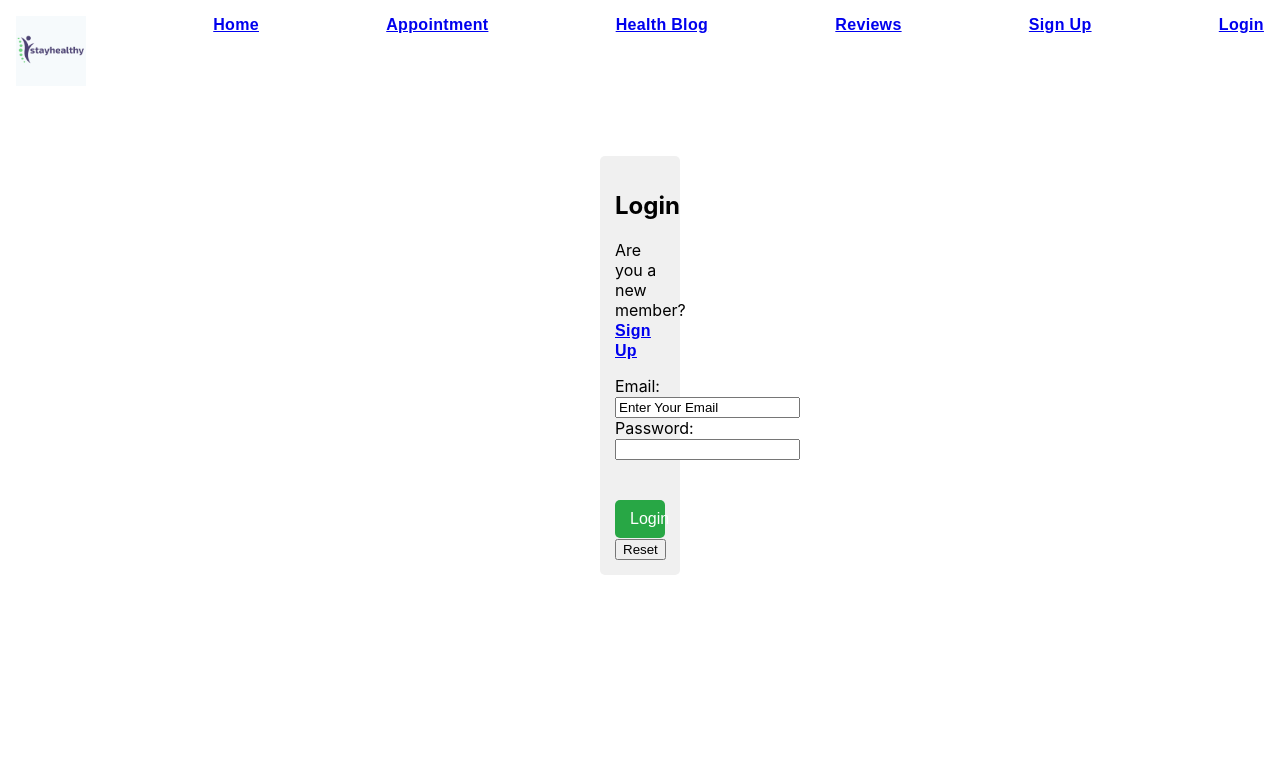
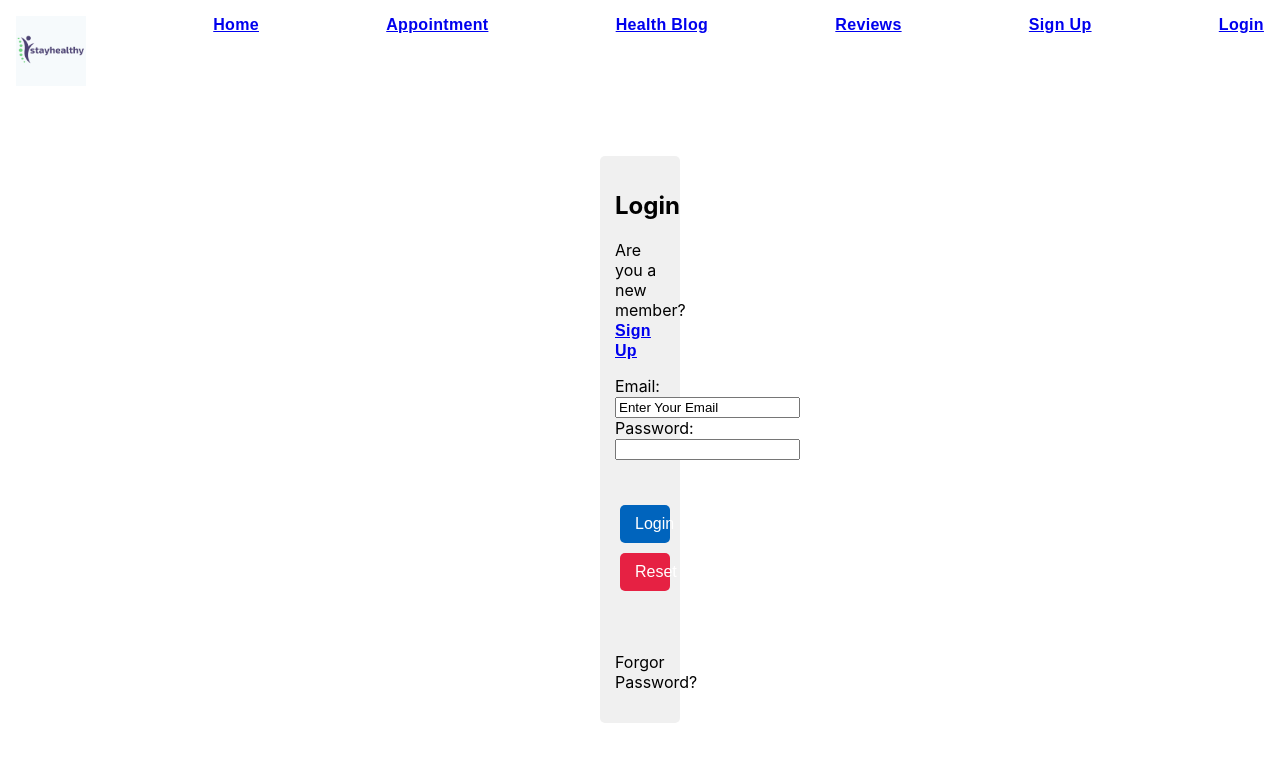
Before and after one commit to mahimasahu3/Medical-appointments-online, a React (Create React App) app in the folder project/: page /login in a window 1280 px wide. Shown: the top 762 px of the page. Built offline with nearby package versions, Linux system fonts and the light colour scheme.

Commit message:
login button updates

```diff
--- a/project/src/components/LoginForm.jsx
+++ b/project/src/components/LoginForm.jsx
@@ -21,11 +21,25 @@ const LoginForm = () => {
         backgroundColor:"#f0f0f0"
     }
     const submit_button = {
+        margin:"5px",
         width: "100%",
         padding:"10px 15px",
         border:"none",
         borderRadius:"5px",
-        backgroundColor:"#28a745", /* Example button color */
+        backgroundColor:"#0064bd", /* Example button color */
+        color: "white",
+        textAlign:"center",
+        cursor: "pointer",
+        fontSize: "16px"
+    }
+
+    const reset_button = {
+        margin:"5px",
+        width: "100%",
+        padding:"10px 15px",
+        border:"none",
+        borderRadius:"5px",
+        backgroundColor:"#e62143", /* Example button color */
         color: "white",
         textAlign:"center",
         cursor: "pointer",
@@ -48,7 +62,10 @@ const LoginForm = () => {
             </div>
             <br/><br/>
             <button type="submit" style={submit_button}>Login</button><br/>
-            <button type="reset">Reset</button>
+            <button type="reset" style={reset_button}>Reset</button>
+            <br/><br/><br/>
+            <p>Forgor Password?</p>
+
         </form>
     );
 };
```
